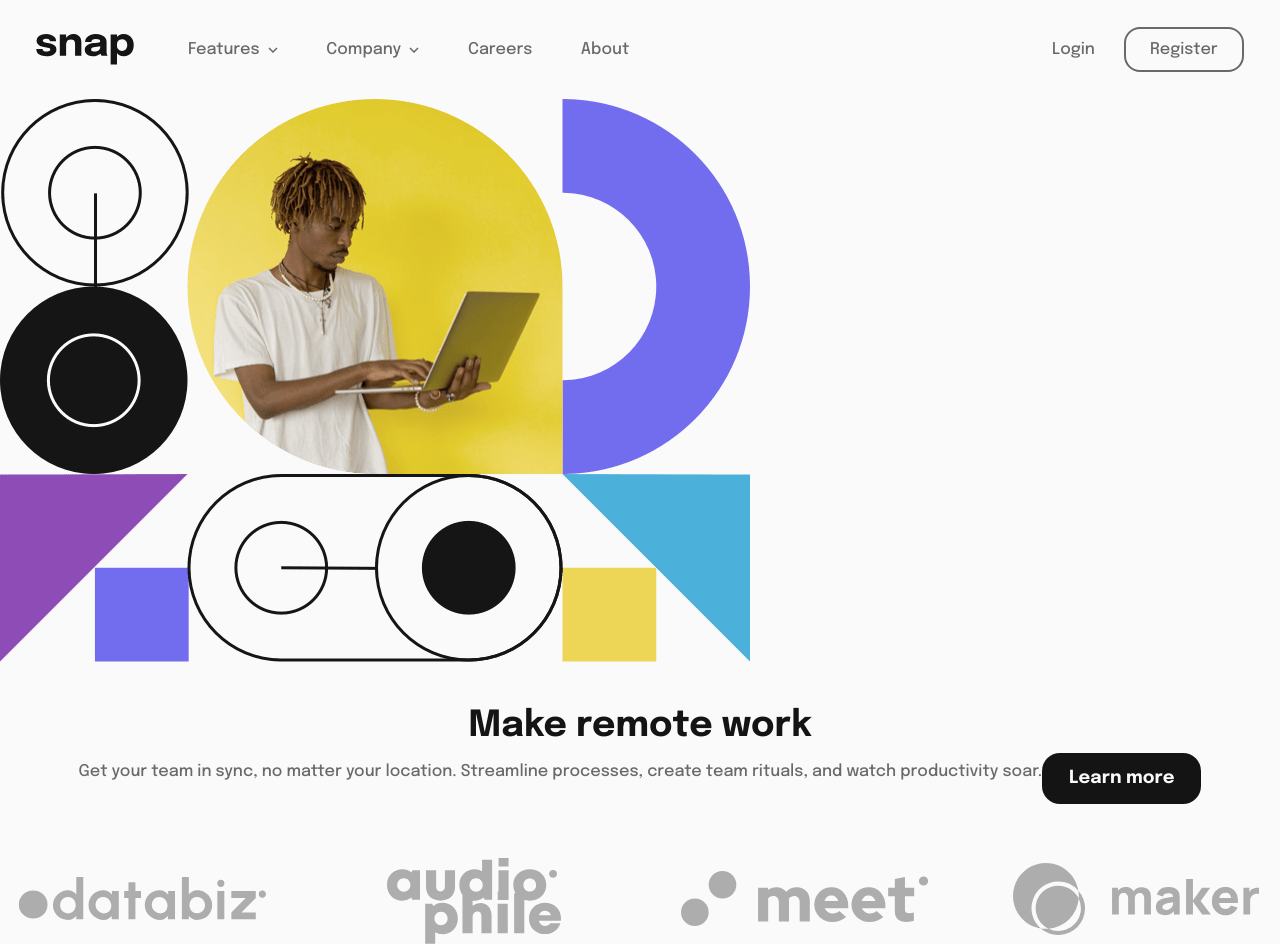
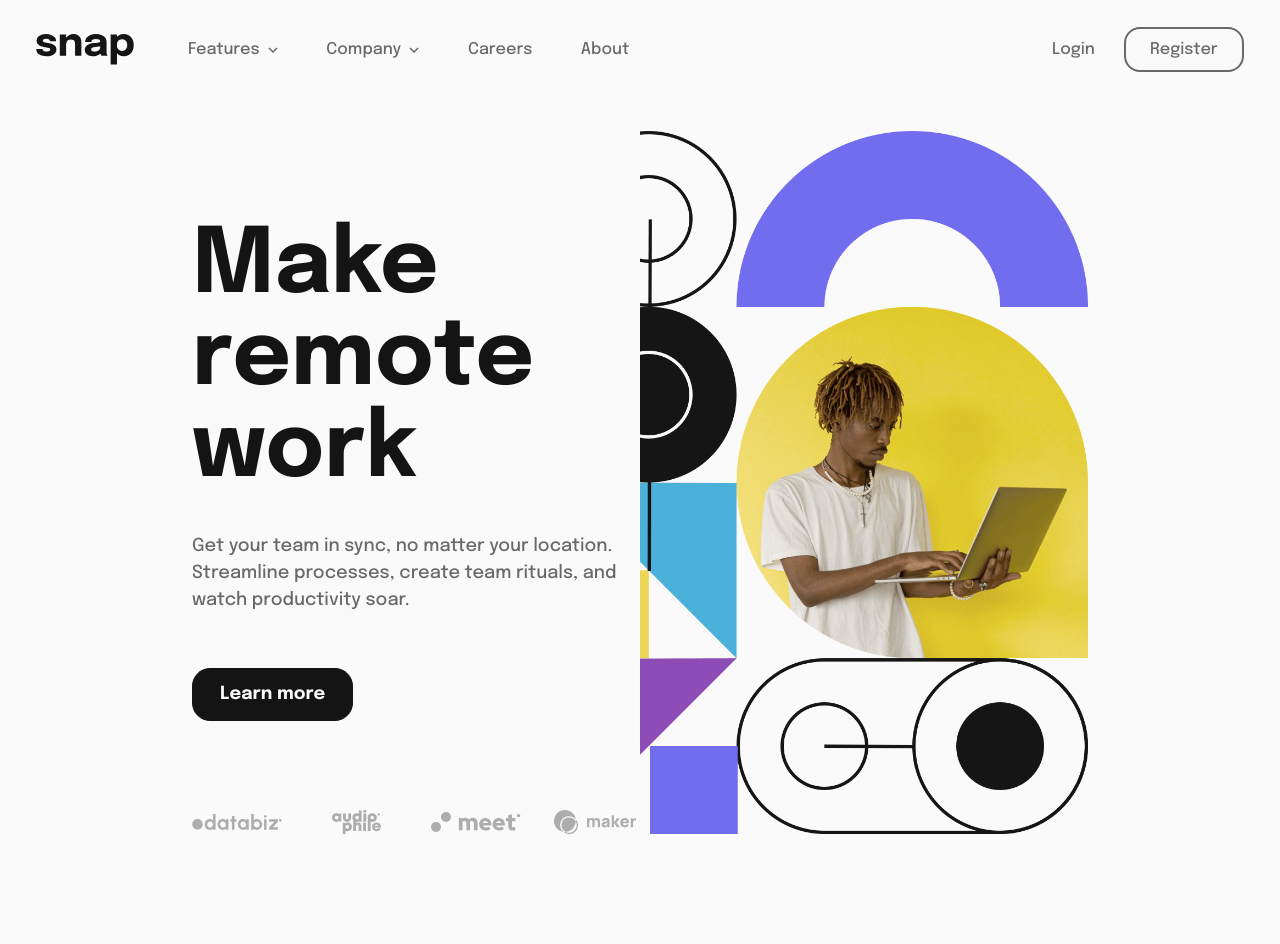
Before and after one commit to junwei-tj/intro-section-with-dropdown-navigation-frontend-mentor, a plain HTML site: page index.html in a window 1280 px wide. After the commit the page ends 834 px from the top, so only its background shows below. Drawn offline with Linux system fonts and the light colour scheme.

Commit message:
Finished responsiveness for desktop

```diff
--- a/index.html
+++ b/index.html
@@ -98,27 +98,32 @@
           <img src="./images/icon-menu.svg" />
         </div>
       </div>
-      <img src="./images/image-hero-mobile.png" class="img-main" />
+      <img src="./images/image-hero-mobile.png" class="img-main-mobile" />
+      <div class="container container-main-desktop">
         <div class="container content">
           <h1 class="title">Make remote work</h1>
           <p class="paragraph">
-          Get your team in sync, no matter your location. Streamline processes,
-          create team rituals, and watch productivity soar.
+            Get your team in sync, no matter your location. Streamline
+            processes, create team rituals, and watch productivity soar.
           </p>
           <button type="button" class="btn btn-learn-more">Learn more</button>
+          <div class="container footer">
+            <div class="footer-logo-container">
+              <img src="./images/client-databiz.svg" class="footer-logo" />
             </div>
-      <div class="container footer">
-        <div class="img-small">
-          <img src="./images/client-databiz.svg" />
+            <div class="footer-logo-container">
+              <img src="./images/client-audiophile.svg" class="footer-logo" />
             </div>
-        <div class="img-smaller">
-          <img src="./images/client-audiophile.svg" />
+            <div class="footer-logo-container">
+              <img src="./images/client-meet.svg" class="footer-logo" />
             </div>
-        <div class="img-small">
-          <img src="./images/client-meet.svg" />
+            <div class="footer-logo-container">
+              <img src="./images/client-maker.svg" class="footer-logo" />
             </div>
-        <div class="img-small">
-          <img src="./images/client-maker.svg" />
+          </div>
+        </div>
+        <div class="container-image-main-desktop">
+          <!-- <img src="./images/image-hero-desktop.png" class="img-main-desktop" /> -->
         </div>
       </div>
     </div>
--- a/styles.css
+++ b/styles.css
@@ -35,10 +35,11 @@ body {
 }
 
 .footer {
-  margin: 3em 1em 0 1em;
+  margin-top: 3em;
   justify-content: space-between;
   align-items: center;
   width: 100%;
+  flex-wrap: nowrap;
 }
 
 .logo {
@@ -46,26 +47,25 @@ body {
   width: auto;
 }
 
-.img-main {
+.img-main-mobile {
   max-width: 100%;
 }
 
-.img-small {
-  width: 20%;
+.img-main-desktop {
+  display: none;
 }
 
-.img-small > img {
-  width: 100%;
-}
-
-.img-smaller {
+.footer-logo-container {
+  height: 3vh;
   width: 20%;
   display: flex;
+  align-items: center;
   justify-content: center;
 }
 
-.img-smaller > img {
-  width: 70%;
+.footer-logo {
+  max-width: 100%;
+  max-height: 100%;
 }
 
 .title {
@@ -76,7 +76,6 @@ body {
 .paragraph {
   color: var(--gray);
   text-align: center;
-  font-size: 0.9em;
   line-height: 1.5em;
 }
 
@@ -93,6 +92,13 @@ body {
   color: var(--white);
   padding: 0.9em 1.5em;
   margin-top: 0.5em;
+  border: 1px solid var(--black);
+}
+
+.btn-learn-more:hover {
+  cursor: pointer;
+  color: var(--black);
+  background-color: var(--white);
 }
 
 .btn-account {
@@ -262,4 +268,62 @@ body {
   .dropdown-option.menu-item {
     margin-right: 0;
   }
+
+  .container-main-desktop {
+    justify-content: center;
+    flex-wrap: nowrap;
+    padding: 0 15%;
+    margin-top: 2.5%;
+    box-sizing: border-box;
+    width: 100%;
+  }
+
+  .container.content {
+    flex-direction: column;
+  }
+
+  .container-image-main-desktop {
+    background-image: url("./images/image-hero-desktop.png");
+    background-size: auto 100%;
+    background-repeat: no-repeat;
+    background-position: right;
+    width: 100%;
+    flex-basis: 0;
+    flex-grow: 1;
+  }
+
+  .content {
+    margin: 0;
+    width: initial;
+    flex-basis: 0;
+    flex-grow: 1;
+  }
+
+  .img-main-mobile {
+    display: none;
+  }
+
+  .img-main-desktop {
+    display: initial;
+  }
+
+  .title {
+    font-size: 5em;
+    margin-top: 1em;
+  }
+
+  .paragraph {
+    text-align: left;
+    margin-top: 2em;
+  }
+
+  .btn-learn-more {
+    width: fit-content;
+    margin-top: 2em;
+  }
+
+  .footer {
+    margin: 0;
+    margin-top: 20%;
+  }
 }
```
Lines whose indentation alone changed are shown as unchanged.
